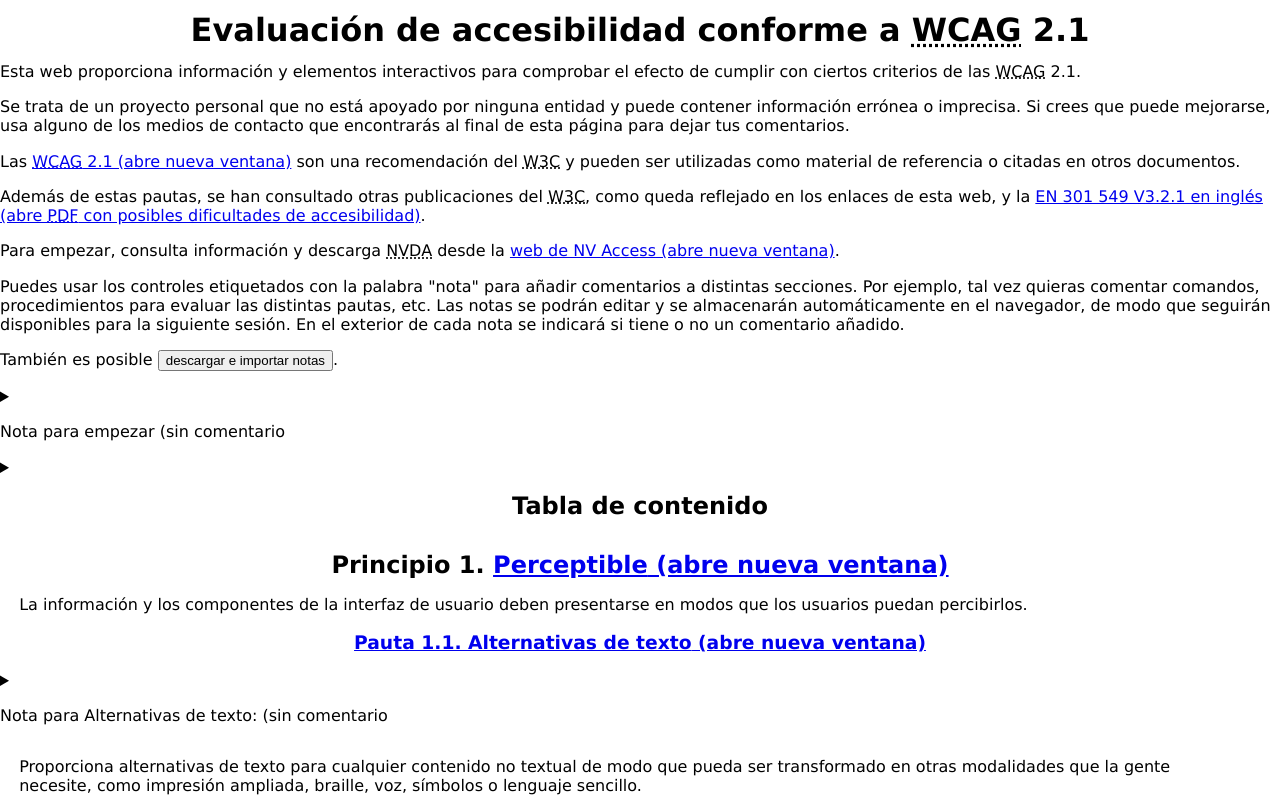
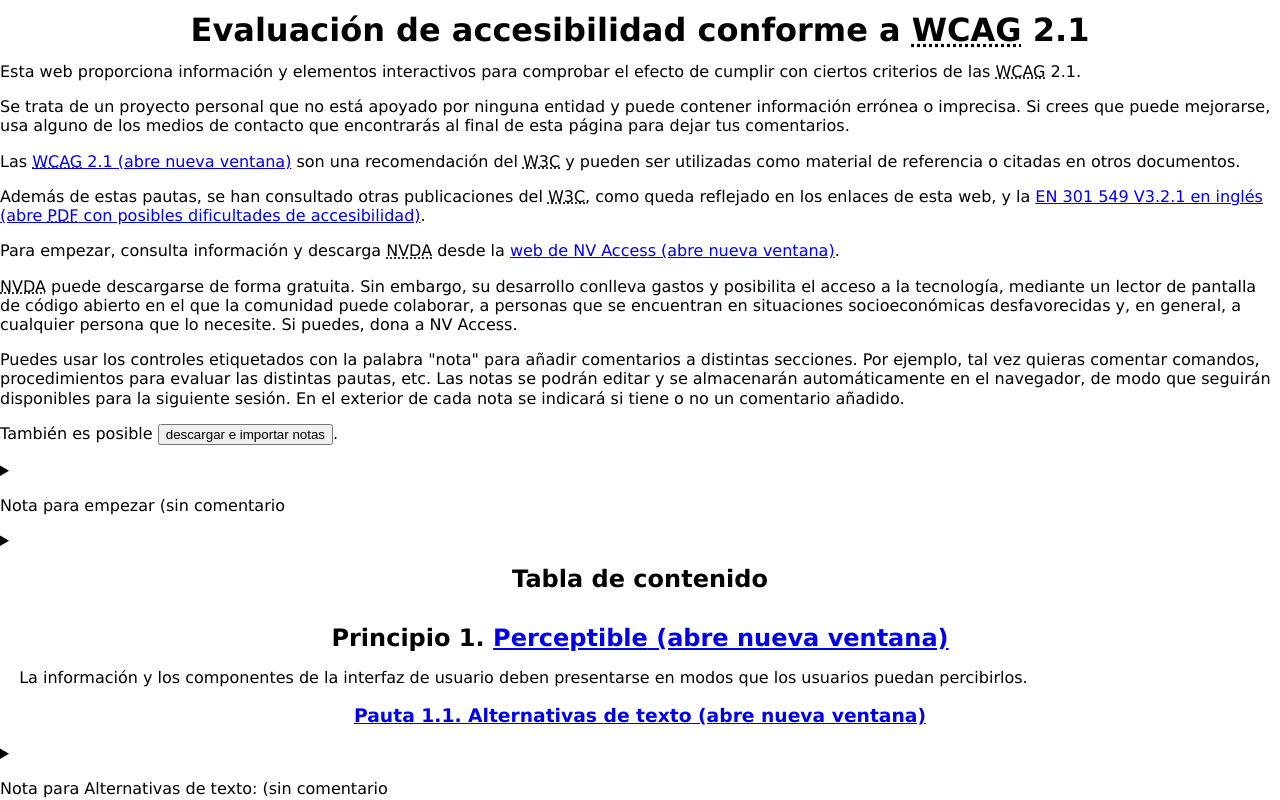
Before and after one commit to nvdaes/weba11y, a React (Create React App) app: page / in a window 1280 px wide. Shown: the top 800 px of the page. Built offline with nearby package versions, Linux system fonts and the light colour scheme.

Commit message:
Request to donate to help NV Access

```diff
--- a/src/components/landmarks/header.js
+++ b/src/components/landmarks/header.js
@@ -12,6 +12,7 @@ const Header = () => {
 		<p>Las <a href="https://www.w3.org/TR/WCAG21"><abbr title="Web Content Accessibility Guidelines">WCAG</abbr> 2.1 (abre nueva ventana)</a> son una recomendación del <abbr title="World Wide Web Consortium">W3C</abbr> y pueden ser utilizadas como material de referencia o citadas en otros documentos.</p>
 		<p>Además de estas pautas, se han consultado otras publicaciones del <abbr title="World Wide Web Consortium">W3C</abbr>, como queda reflejado en los enlaces de esta web, y la <a href="https://www.etsi.org/deliver/etsi_en/301500_301599/301549/03.02.01_60/en_301549v030201p.pdf">EN 301 549 V3.2.1 en inglés (abre <abbr title="Portable Document Format">PDF</abbr> con posibles dificultades de accesibilidad)</a>.</p>
 		<p>Para empezar, consulta información y descarga <abbr title="Non Visual Desktop Access">NVDA</abbr> desde la <ExternalLink href="https://www.nvaccess.org" contents="web de NV Access" />.</p>
+		<p><abbr title="Non Visual Desktop Access">NVDA</abbr> puede descargarse de forma gratuita. Sin embargo, su desarrollo conlleva gastos y posibilita el acceso a la tecnología, mediante un lector de pantalla de código abierto en el que la comunidad puede colaborar, a personas que se encuentran en situaciones socioeconómicas desfavorecidas y, en general, a cualquier persona que lo necesite. Si puedes, dona a NV Access.</p>
 		<p>Puedes usar los controles etiquetados con la palabra &quot;nota&quot; para añadir comentarios a distintas secciones. Por ejemplo, tal vez quieras comentar comandos, procedimientos para evaluar las distintas pautas, etc. Las notas se podrán editar y se almacenarán automáticamente en el navegador, de modo que seguirán disponibles para la siguiente sesión. En el exterior de cada nota se indicará si tiene o no un comentario añadido.</p>
 		<p>También es posible <ExportNotes />.</p>
 		<Note id="general" label="empezar" />
```
